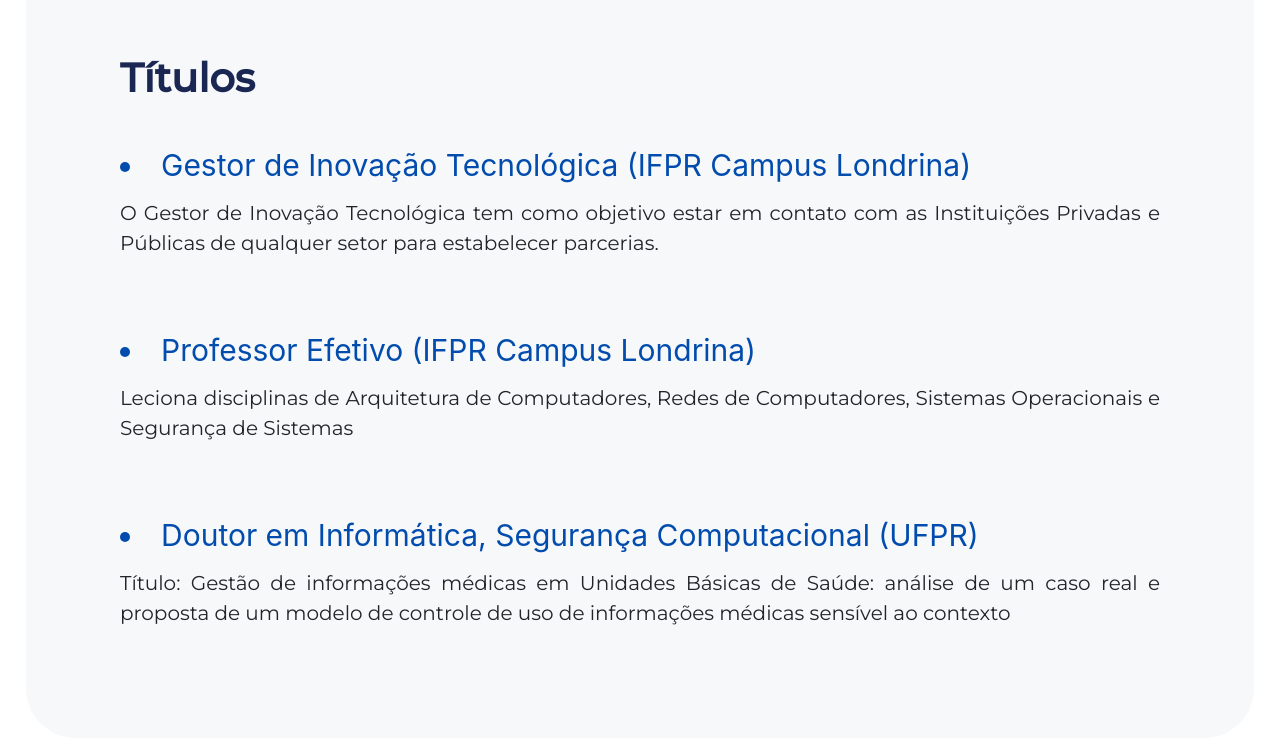
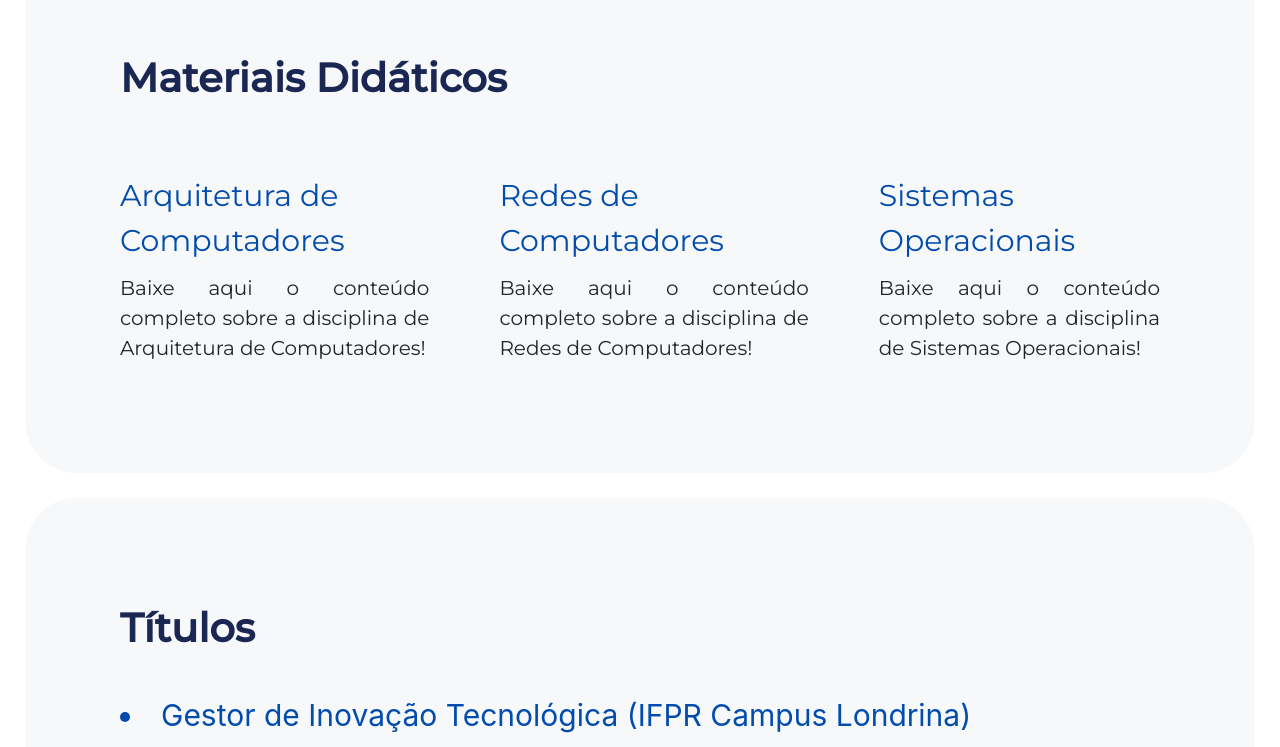
Before and after one commit to ictacademy-ifpr/siteRodolfo, a Next.js app: page / in a window 1280 px wide. Shown: the part 2050-2797 px from the top of the page. Built offline with nearby package versions, Linux system fonts and the light colour scheme.

Commit message:
added materials links

```diff
--- a/pages/index.tsx
+++ b/pages/index.tsx
@@ -8,14 +8,16 @@
 import { motion } from "framer-motion"
 
 import Header from '../src/components/header'
-import { Banner, SectionAboutIct, SectionCourses, SectionTeam, SectionTitles} from '../styles/bodyStyle'
+import { Banner, SectionAboutIct, SectionMaterials, SectionTeam, SectionTitles} from '../styles/bodyStyle'
 import Card from '../src/components/cards'
 import Collabs from '../src/components/collabs'
 import Footer from '../src/components/footer'
 import Titles from '../src/components/titles'
+import Materials from '../src/components/materials'
 
 import collabs from '../src/data/collabs.json'
 import titles from '../src/data/titles.json'
+import materials from '../src/data/materials.json'
 
 // Página Inicial do Site
 
@@ -30,6 +32,7 @@
 
       <div className='BodyContent'>
         <Header class='white'/>
+        <div className='headerBase'></div>
 
         <Banner>
           <Swiper autoplay={{ delay: 6000 }} pagination={true} modules={[Pagination]} className="mySwiper" slidesPerView={1} spaceBetween={0} loop={true}>
@@ -106,6 +109,30 @@
           </div>
         </SectionTeam>
 
+        <SectionMaterials>
+          <div className="container">
+              <motion.h1
+                initial={{ transform: 'translateY(100px)', opacity: 0}}
+                whileInView={{ transform: 'translateY(0px)', opacity: 1}}
+                viewport={{ once: true }}
+                transition={{ duration: 1 }}>
+                Materiais Didáticos
+              </motion.h1>
+              <motion.div
+                initial={{ transform: 'translateY(200px)', opacity: 0}}
+                whileInView={{ transform: 'translateY(0px)', opacity: 2}}
+                viewport={{ once: true }}
+                transition={{ duration: 1 }}>
+                  <div className="grid">
+                    {
+                      materials.map((item, index)=>
+                        <Materials key={index} title={item.title} description={item.description} link={item.link}/>
+                      )
+                    }
+                  </div>
+              </motion.div>
+          </div>
+        </SectionMaterials>
 
         <SectionTitles>
           <div className="container">
--- a/src/components/collabs.tsx
+++ b/src/components/collabs.tsx
@@ -11,9 +11,9 @@
     return(
         <CollabsStyle>
             <div className="photo">
-            <a href={props.link}>
-                <img src={props.photo} />
-            </a>
+                <a href={props.link}>
+                    <img src={props.photo} />
+                </a>
             </div>
             <div className="description">
                 <a href={props.link}>
--- /dev/null
+++ b/src/components/materials.tsx
@@ -0,0 +1,23 @@
+import MaterialStyles from "../../styles/titlesStyle"
+
+
+interface Props{
+    title: string,
+    description: string
+    link: string
+}
+
+export default function Titles(props:Props){
+    return(
+        <MaterialStyles>
+            <section>
+                <a href={props.link}>
+                    <p className='title'>{props.title}</p>
+                </a>
+                <div className="description">
+                    <p className='description_text'>{props.description}</p>
+                </div>
+            </section>
+        </MaterialStyles>
+    )
+}
--- /dev/null
+++ b/src/data/materials.json
@@ -0,0 +1,21 @@
+[
+    {   "miniature": "foto",
+        "title": "Arquitetura de Computadores",
+        "description": "Baixe aqui o conteúdo completo sobre a disciplina de Arquitetura de Computadores!",
+        "link": "https://mega.nz/file/6MZFWC5R#zml_W1oBv2DRoEPzKPDk9mhgImL2FxIM46b8Io5tmDo"
+    },
+    {
+        "miniature": "foto",
+        "title": "Redes de Computadores",
+        "description": "Baixe aqui o conteúdo completo sobre a disciplina de Redes de Computadores!",
+        "link": "https://mega.nz/file/jBxkRCwC#WY-soEYLpbcOEe_b5iHTgHOB4ykA27oWQBz8c-mFp6w"
+
+    },
+    {
+        "miniature": "foto",
+        "title": "Sistemas Operacionais",
+        "description": "Baixe aqui o conteúdo completo sobre a disciplina de Sistemas Operacionais!",
+        "link": "https://mega.nz/file/qZ4FgaIJ#do3aao6O1la3W6ahoIKnsZQC_QAtvWwBGvZjEwGUtg4"
+
+    }
+]
--- a/styles/bodyStyle.tsx
+++ b/styles/bodyStyle.tsx
@@ -35,7 +35,7 @@
         width: 100%;
         height: 100%;
 
-        object-fit: cover;
+        object-fit: contain;
     }
     .banner_front{
         background-image: url('/bgbanner.jpg');
@@ -329,3 +329,35 @@
 
     }
 `
+
+export const SectionMaterials = styled.section`
+    background-color: #f7f8fa ;
+    border-radius: 50px;
+    overflow: hidden;
+    margin: 2%;
+
+    padding: 100px 50px;
+    .grid{
+        display: grid;
+        grid-template-columns: repeat(3, auto);
+        row-gap: 60px;
+        column-gap: 70px;
+    }
+
+    @media(max-width:800px){
+        .grid{
+            grid-template-columns: repeat(2, auto);
+            justify-content: center;
+        }
+
+    }
+    @media(max-width:500px){
+        padding: 50px 20px;
+        h1{
+            margin-bottom: 50px ;
+            text-align? center;
+        }
+
+
+    }
+`
--- a/styles/globals.css
+++ b/styles/globals.css
@@ -44,6 +44,11 @@
   max-width: 1040px;
   width: 100%;
   margin: 0 auto;
+}
+
+.headerBase{
+  max-width: 100%;
+  height: 76px;
 }
 
 article, aside, dialog, figcaption, figure, footer, header, hgroup, main, nav, section {
--- a/styles/headerStyle.tsx
+++ b/styles/headerStyle.tsx
@@ -10,7 +10,7 @@
     .head{
         padding: 5px 10px;
         border-bottom: 0px solid #eaedf2 ;
-        position: relative;
+        position: fixed;
         z-index: 2;
         width: 100%;
         cursor: pointer;
```
Also changed, not shown: styles/materialStyle.tsx (added, +63 -0 lines), 225 other files (tests, documents, lock files or other folders).
